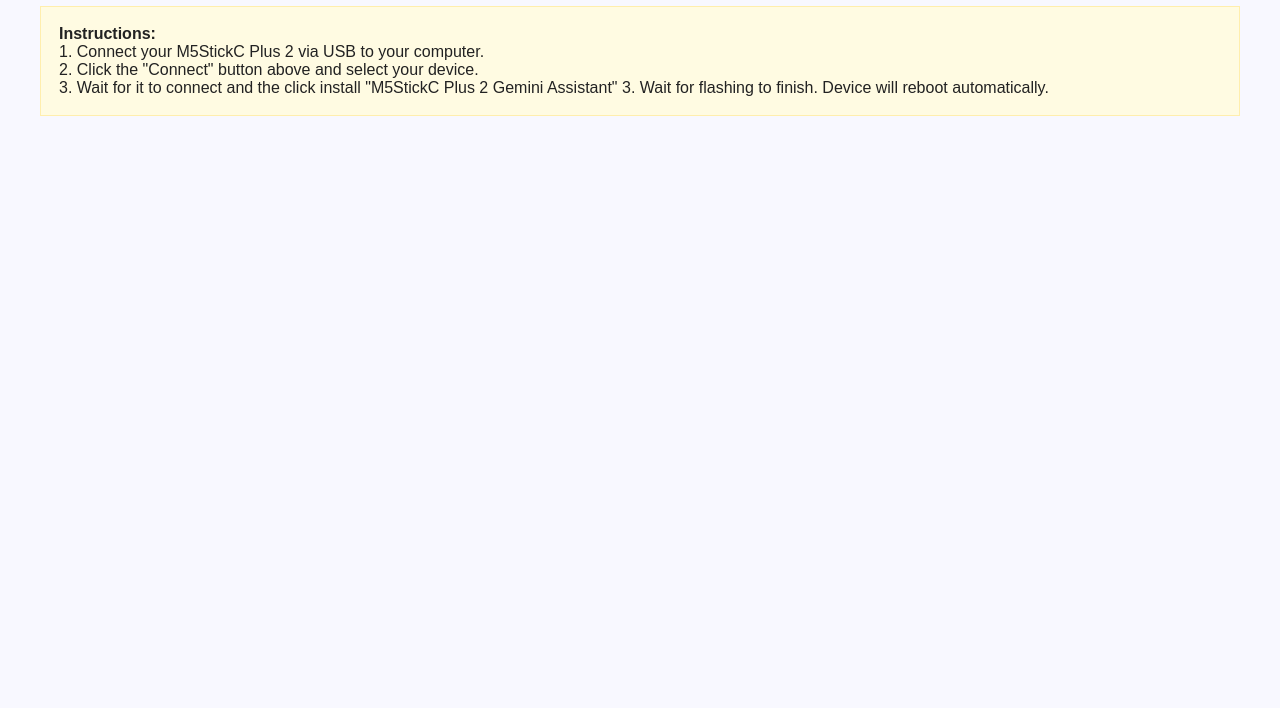
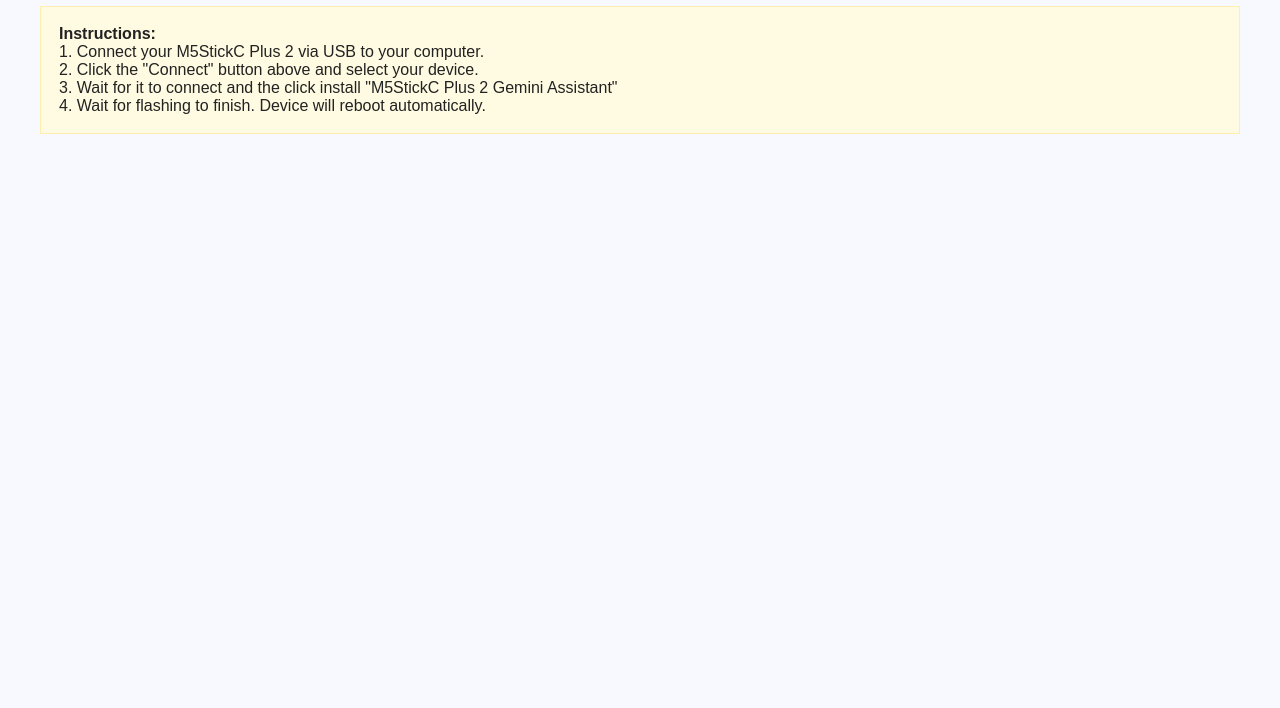
Before and after one commit to tsixom/M5StickC-Plus-2-Gemini-Assistant, a plain HTML site: page index.html in a window 1280 px wide. Shown: the part 92-800 px from the top of the page. Drawn offline with Linux system fonts and the light colour scheme.

Commit message:
index.html

```diff
--- a/index.html
+++ b/index.html
@@ -18,8 +18,8 @@
    <b>Instructions:</b><br>
     1. Connect your M5StickC Plus 2 via USB to your computer.<br>
     2. Click the "Connect" button above and select your device.<br>
-    3. Wait for it to connect and the click install "M5StickC Plus 2 Gemini Assistant"
-    3. Wait for flashing to finish. Device will reboot automatically.<br></c>
+    3. Wait for it to connect and the click install "M5StickC Plus 2 Gemini Assistant"<br>
+    4. Wait for flashing to finish. Device will reboot automatically.<br></c>
   </div>
 </body>
 </html>
```
